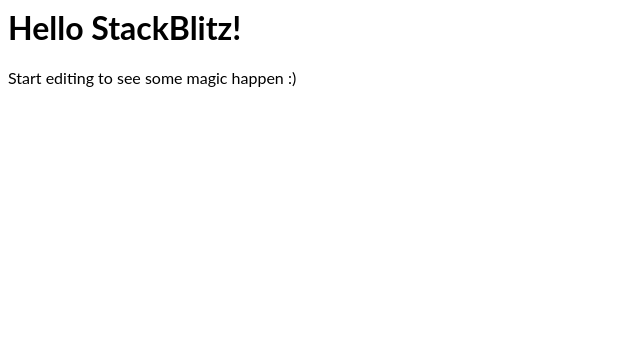
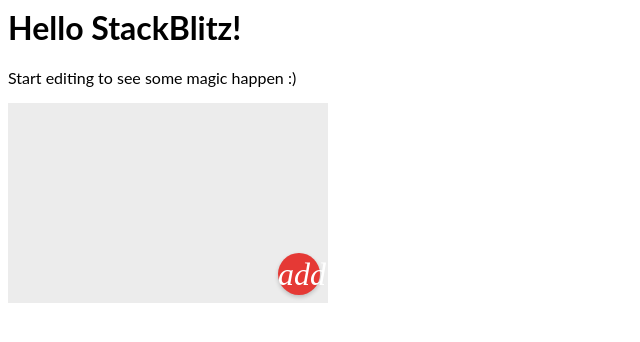
Before and after one commit to mkkaushiksjce/hawkeye, a React (Create React App) app: page / in a window 1280 px wide. Shown: the top 342 px of the page, without its empty margins (0-640 px from the left). Built offline with nearby package versions, Linux system fonts and the light colour scheme.

Commit message:
Basic floating menu added (Icons issue not fixed)

```diff
--- a/src/App.js
+++ b/src/App.js
@@ -1,11 +1,15 @@
 import React from "react";
 import "./style.css";
+
+// Import Components
+import FloatingMenu from "./Components/floatingMenu/FloatingMenu.js";
 
 export default function App() {
   return (
     <div>
       <h1>Hello StackBlitz!</h1>
       <p>Start editing to see some magic happen :)</p>
+      <FloatingMenu />
     </div>
   );
 }
--- /dev/null
+++ b/src/Components/floatingMenu/FloatingMenu.js
@@ -0,0 +1,77 @@
+import React, { Component } from "react";
+import "./floatingMenu.less";
+
+class FloatingMenuItem extends React.Component {
+  handleClick() {
+    this.props.action();
+  }
+
+  render() {
+    let buttonStyle = {
+      backgroundImage: `url(${this.props.icon})`
+    };
+
+    let label;
+
+    if (this.props.label) {
+      label = <label>{this.props.label}</label>;
+    }
+
+    return (
+      <div onClick={this.handleClick.bind(this)} className="floating-menu-item">
+        {label}
+        <div className="floating-menu-icon">
+          <i className="material-icons">{this.props.icon}</i>
+        </div>
+      </div>
+    );
+  }
+}
+
+class FloatingMenu extends React.Component {
+  constructor(props) {
+    super(props);
+
+    this.state = {
+      toggled: false
+    };
+  }
+
+  toggleMenu() {
+    this.setState({ toggled: !this.state.toggled });
+  }
+
+  render() {
+    let buttons = [];
+    let className = "floating-menu";
+    let icon = "add";
+
+    if (this.state.toggled) {
+      className += " open";
+      icon = "clear";
+      buttons.push(
+        <FloatingMenuItem label="Item 1" icon="create" action="" key="i1" />
+      );
+      buttons.push(
+        <FloatingMenuItem label="Item 2" icon="drafts" action="" key="i2" />
+      );
+    }
+
+    buttons.push(
+      <FloatingMenuItem
+        label=""
+        icon={icon}
+        action={this.toggleMenu.bind(this)}
+        key="m"
+      />
+    );
+
+    return (
+      <div className="container">
+        <div className={className}>{buttons}</div>
+      </div>
+    );
+  }
+}
+
+export default FloatingMenu;
--- /dev/null
+++ b/src/Components/floatingMenu/floatingMenu.less
@@ -0,0 +1,57 @@
+.container {
+  position: relative;
+  width: 320px;
+  height: 200px;
+  background: #ececec;
+}
+
+.floating-menu {
+  position: absolute;
+  right: 8px;
+  bottom: 8px;
+  height: 42px;
+  text-align: right;
+  /*transition: height 250ms ease-in-out;*/
+}
+
+.floating-menu.open {
+  height: 150px;
+  overflow: hidden;
+}
+
+.floating-menu.open .floating-menu-item {
+  margin-top: 8px;
+}
+
+.floating-menu-item label {
+  display: inline-block;
+  margin-right: 8px;
+  padding: 4px 10px;
+  border-radius: 12px;
+  background: rgba(0, 0, 0, 0.25);
+  opacity: 0;
+  transition: opacity 250ms ease-in-out;
+}
+
+.floating-menu.open .floating-menu-item label {
+  opacity: 0.4;
+}
+
+.floating-menu-icon {
+  display: inline-block;
+  width: 42px;
+  height: 42px;
+  line-height: 42px;
+  vertical-align: middle;
+  background: #e53935;
+  border-radius: 50%;
+  border: none;
+  box-shadow: 0 2px 4px rgba(0, 0, 0, 0.2);
+  text-align: center;
+}
+
+.floating-menu-icon .material-icons {
+  font-size: 32px;
+  color: #fff;
+  vertical-align: middle;
+}
```
